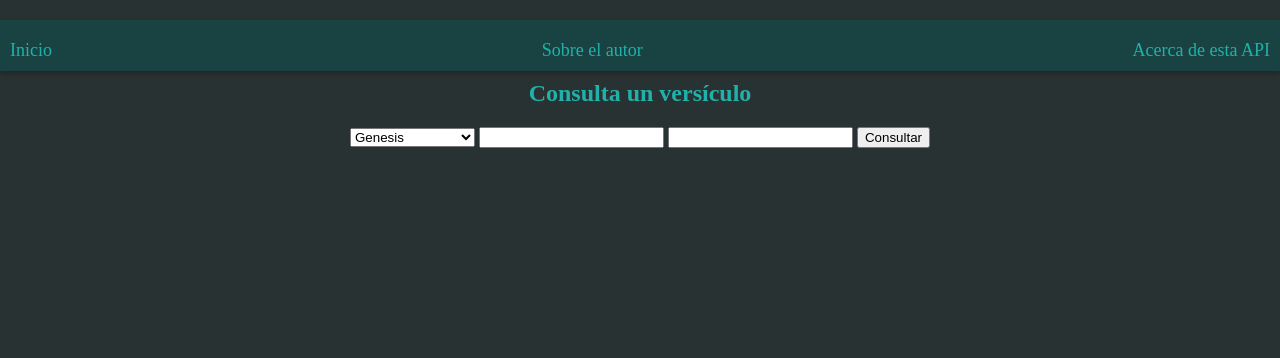
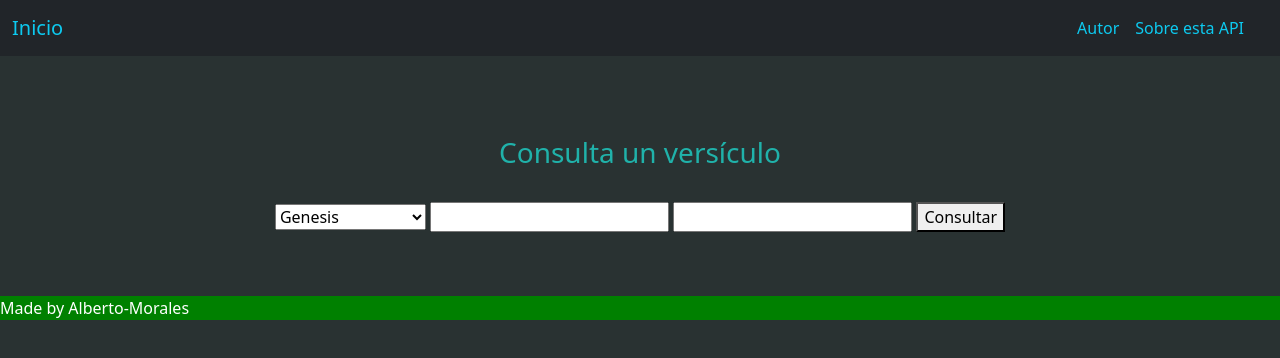
Before and after one commit to Alberto-Ricardo/bible_api, a plain HTML site: page index.html in a window 1280 px wide. Drawn offline with nearby package versions, Linux system fonts and the light colour scheme; no server answers.

Commit message:
Nav Bar improved

```diff
--- a/index.html
+++ b/index.html
@@ -5,17 +5,37 @@
     <meta http-equiv="X-UA-Compatible" content="IE=edge">
     <meta name="viewport" content="width=device-width, initial-scale=1.0">
     <script src="script.js"></script>
+    <link rel="stylesheet" href="https://cdn.jsdelivr.net/npm/bootstrap@5.3.0-alpha3/dist/css/bootstrap.min.css">
     <link rel="stylesheet" href="styles.css">
     <title>API</title>
 </head>
 <body>
-    <section id="top-section">
-        <div id="inicio">Inicio</div>
-        <div id="Me">Sobre el autor</div>
-        <div id="APIB">Acerca de esta API</div>
-    </section>
-    <section>
-            <h1>Consulta un versículo</h1>
+    <nav class="navbar navbar-expand-lg navbar-dark bg-dark ">
+        <div class="container-fluid">
+          <a class="navbar-brand text-info" href="#">Inicio</a>
+          <button class="navbar-toggler" type="button" data-bs-toggle="collapse" data-bs-target="#navbarSupportedContent" aria-controls="navbarSupportedContent" aria-expanded="false" aria-label="Toggle navigation">
+            <span class="navbar-toggler-icon"></span>
+          </button>
+          <div class="collapse navbar-collapse" id="navbarSupportedContent">
+            <ul class="navbar-nav ms-auto mb-2 mb-lg-0">
+
+              <li class="nav-item">
+                <a class="nav-link active text-info" aria-current="page" href="#">Autor</a>
+              </li>
+              <li class="nav-item">
+                <a class="nav-link text-info" href="https://bible-api.com/">Sobre esta API</a>
+              </li>
+              <li class="nav-item">
+                <a class="nav-link disabled" href="#" tabindex="-1" aria-disabled="true"></a>
+              </li>
+            </ul>
+
+          </div>
+        </div>
+      </nav>
+    <section id="content-wrap">
+            <h3>Consulta un versículo</h3>
+            <br>
             <select name="" id="libro">
                 <optgroup label="Old Testament"></optgroup>
                 <option value="Genesis"> Genesis</option>
@@ -94,22 +114,16 @@
               <!--<input type="text" id="libro" o> -->
             <input type="text" id="capitulo">
             <input type="text" id="versiculo">
-            <button type="submit" id="boton" onclick="getVerse('x')">Consultar</button>
+            <button type="submit" id="boton" onclick="getVerse()">Consultar</button>
             <br>
             <br>
             <br>
             <p id="resultado"></p>
 
 
+    </section>
 
-    </section>
-<!--
-
-    pasar lo parametros adecuados a la funcion, serian 3
-    que pasa con el .then
-
-
--->
+<footer id="footer">Made by Alberto-Morales</footer>
+<script src="https://cdn.jsdelivr.net/npm/bootstrap@5.3.0-alpha3/dist/js/bootstrap.bundle.min.js"></script>
 </body>
-
 </html>
```
